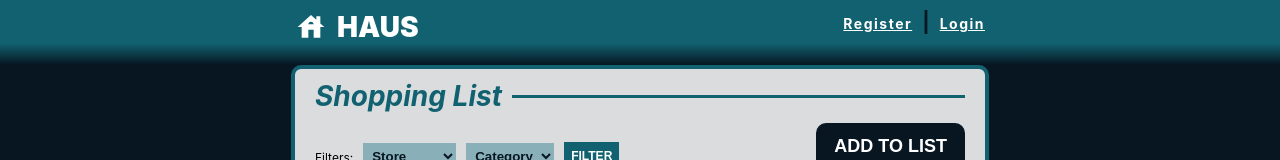
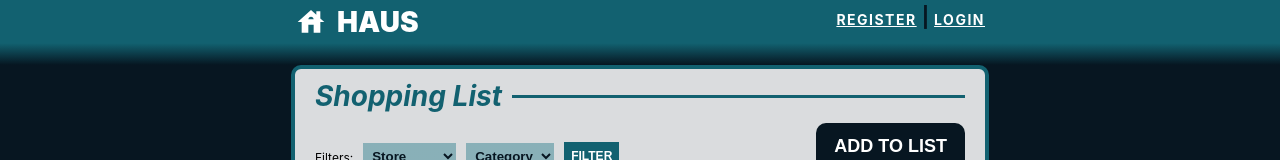
Before and after one commit to jake-the-cake/haus, a React (Create React App) app in the folder haus-app/: page / in a window 1280 px wide. Shown: the top 160 px of the page. Built offline with nearby package versions, Linux system fonts and the light colour scheme.

Commit message:
tast touchup

```diff
--- a/haus-app/src/components/TitleBar.jsx
+++ b/haus-app/src/components/TitleBar.jsx
@@ -14,7 +14,7 @@ const Container = styled.div`
 
 const ContentWrapper = styled.div`
     width: calc(85% + 40px);
-    padding-top: 10px;
+    padding-top: 5px;
     display: flex;
     justify-content: space-between;
     align-items: flex-start;
@@ -36,11 +36,12 @@ const TitleLabel = styled.div`
 
 const ControlBlock = styled.div`
     display: flex;
-    column-gap: 10px;
+    column-gap: 5px;
 `;
 
 const ControlLink = styled.a`
-    padding-top: 5px;
+    padding-top: 6px;
+    text-transform: uppercase;
     cursor: pointer;
     color: ${Colors.white.true};
     letter-spacing: 1.5px;
```
